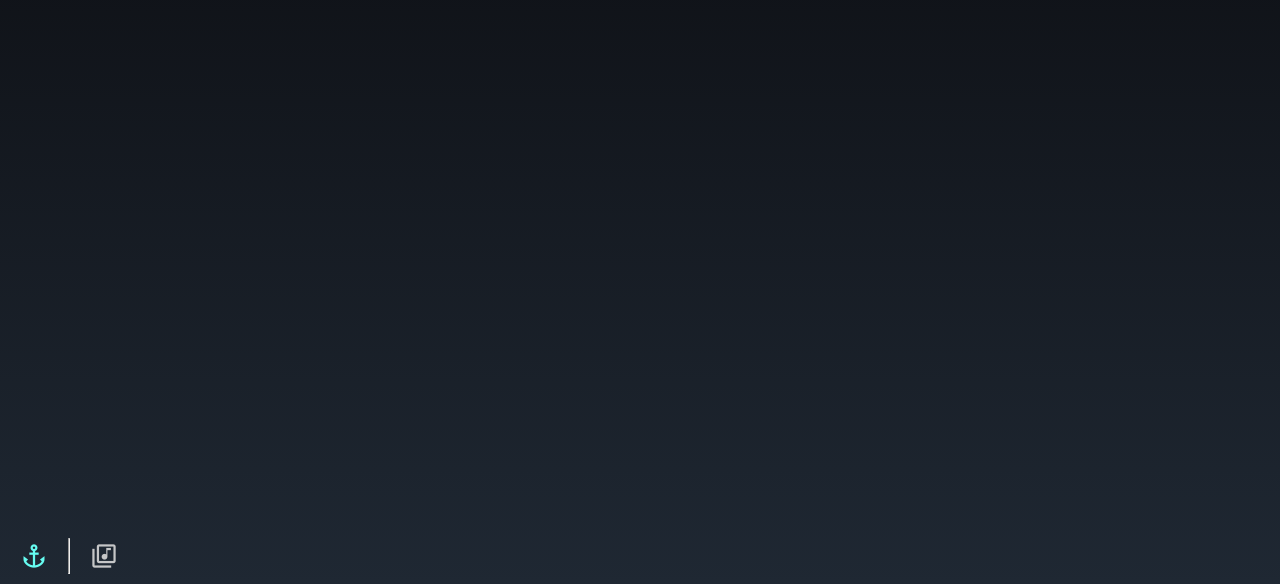
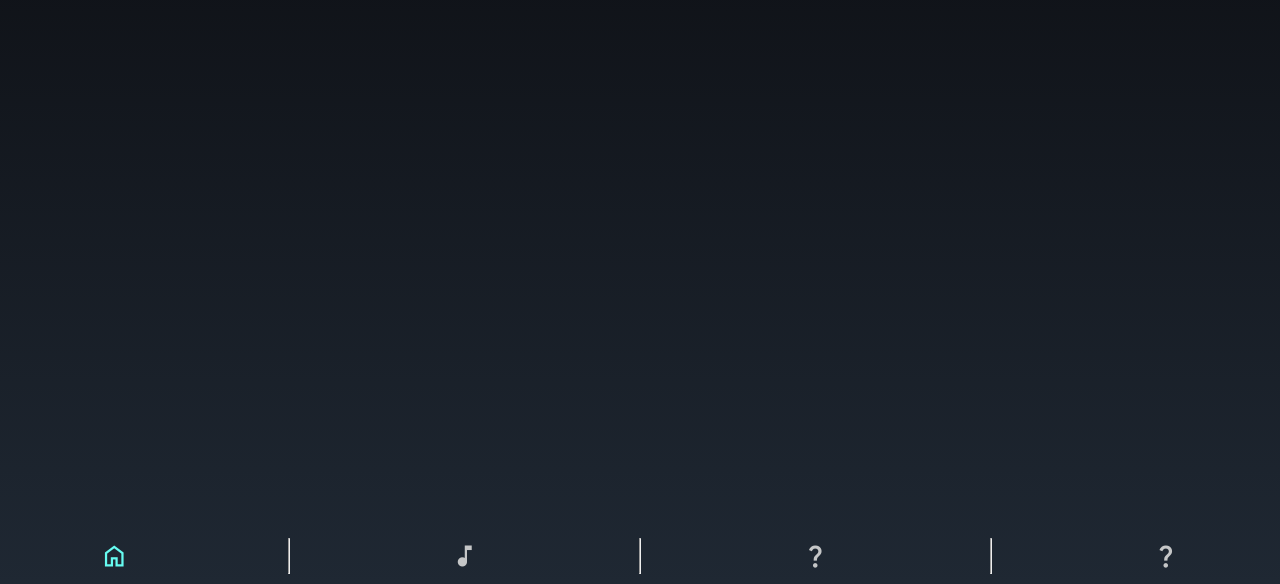
Before and after one commit to K-Makaryan/Jellyfish, an Angular app: page / in a window 1280 px wide. Shown: the part 216-800 px from the top of the page. Built offline with nearby package versions, Linux system fonts and the light colour scheme.

Commit message:
ui improvements

```diff
--- a/src/app/sidebar/sidebar.component.html
+++ b/src/app/sidebar/sidebar.component.html
@@ -1,18 +1,27 @@
+<nav>
     <span
         routerLink="/"
         routerLinkActive="active"
         [routerLinkActiveOptions]="{ exact: true }"
         class="material-symbols-outlined nav-icon">
-    anchor
+        home
     </span>
     <hr>
-<nav>
     <span
         routerLink="/youtube-mp3"
         routerLinkActive="active"
         [routerLinkActiveOptions]="{ exact: true }"
-        data-text="Youtube MP3"
         class="material-symbols-outlined nav-icon">
-        library_music
+        music_note
+    </span>
+    <hr>
+    <span
+        class="material-symbols-outlined nav-icon">
+        question_mark
+    </span>
+    <hr>
+    <span
+        class="material-symbols-outlined nav-icon">
+        question_mark
     </span>
 </nav>
--- a/src/app/sidebar/sidebar.component.scss
+++ b/src/app/sidebar/sidebar.component.scss
@@ -10,9 +10,10 @@
 
   nav {
     display: flex;
-    align-items: center;
+    // align-items: center;
+    justify-content: space-around;
     flex: 1;
-    gap: 20px;
+    // gap: 20px;
   }
 
   .material-symbols-outlined {
```
Also changed, not shown: 2 other files (tests, documents, lock files or other folders). Lines whose indentation alone changed are shown as unchanged.
